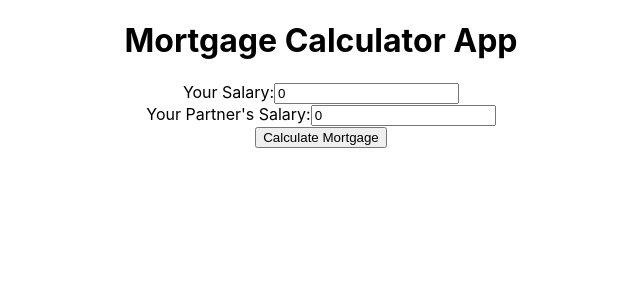
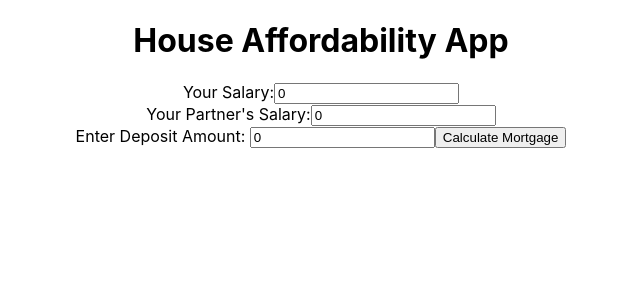
Before and after one commit to michaelurquhart79/mortgage_calculator_app, a React (Create React App) app: page / in a window 1280 px wide. Shown: the top 300 px of the page, without its empty margins (319-959 px from the left). Built offline with nearby package versions, Linux system fonts and the light colour scheme.

Commit message:
added field in state of MortgageFrom and MortgageBox for deposit. Refactored so deposit is updated in state of MortgageBox when form is submitted. Re-worked calculation to consider deposit. Changed text in MortgageResult to reflect affordability rather than mortgage.

```diff
--- a/src/components/MortgageForm.js
+++ b/src/components/MortgageForm.js
@@ -5,10 +5,12 @@ class MortgageForm extends Component {
     super(props);
     this.state = {
       userSalary: 0,
-      partnerSalary: 0
+      partnerSalary: 0,
+      deposit: 0
     };
     this.handleUserSalaryChange = this.handleUserSalaryChange.bind(this);
     this.handlePartnerSalaryChange = this.handlePartnerSalaryChange.bind(this);
+    this.handleDepositChange = this.handleDepositChange.bind(this);
     this.handleSubmit = this.handleSubmit.bind(this);
   }
 
@@ -20,10 +22,13 @@ class MortgageForm extends Component {
     this.setState({partnerSalary: parseInt(event.target.value)});
   }
 
+  handleDepositChange(event) {
+    this.setState({deposit: parseInt(event.target.value)});
+  }
+
   handleSubmit(event) {
     event.preventDefault();
     const userSalary = this.state.userSalary;
-    const partnerSalary = this.state.partnerSalary;
     if(!userSalary) {
       return
     }
@@ -56,6 +61,14 @@ class MortgageForm extends Component {
             value={this.state.partnerSalary}
             onChange={this.handlePartnerSalaryChange}></input>
           <br/>
+          <label for="deposit">Enter Deposit Amount: </label>
+          <input
+            id="deposit"
+            min="0"
+            type="number"
+            placeholder="Deposit..."
+            value={this.state.deposit}
+            onChange={this.handleDepositChange}></input>
           <input type="submit" value="Calculate Mortgage"></input>
         </form>
       </div>
--- a/src/components/MortgageResult.js
+++ b/src/components/MortgageResult.js
@@ -4,7 +4,7 @@ const MortgageResult = (props) => {
   if (props.mortgageAwarded != 0) {
     return(
       <div>
-        <p>You can get a mortgage for £{props.mortgageAwarded}</p>
+        <p>The maximum you can spend on a house is £{props.mortgageAwarded}</p>
       </div>
     )
   } else {
--- a/src/containers/MortgageBox.js
+++ b/src/containers/MortgageBox.js
@@ -9,21 +9,22 @@ class MortgageBox extends Component {
     this.state = {
       userSalary: 0,
       partnerSalary: 0,
-      mortgageAwarded: 0
+      mortgageAwarded: 0,
+      deposit: 0
     }
     this.handleFormSubmit = this.handleFormSubmit.bind(this);
   }
 
-  handleFormSubmit({userSalary, partnerSalary}){
-    this.setState({userSalary: userSalary, partnerSalary: partnerSalary});
-    const result = (userSalary + partnerSalary) * 3;
+  handleFormSubmit({userSalary, partnerSalary, deposit}){
+    this.setState({userSalary: userSalary, partnerSalary: partnerSalary, deposit: deposit});
+    const result = ((userSalary + partnerSalary) * 3) + deposit;
     this.setState({mortgageAwarded: result});
   }
 
   render() {
     return (
       <div>
-        <TitleBar titleBarText="Mortgage Calculator App"/>
+        <TitleBar titleBarText="House Affordability App"/>
         <MortgageForm onFormSubmit={this.handleFormSubmit}/>
         <MortgageResult mortgageAwarded={this.state.mortgageAwarded}/>
       </div>
```
